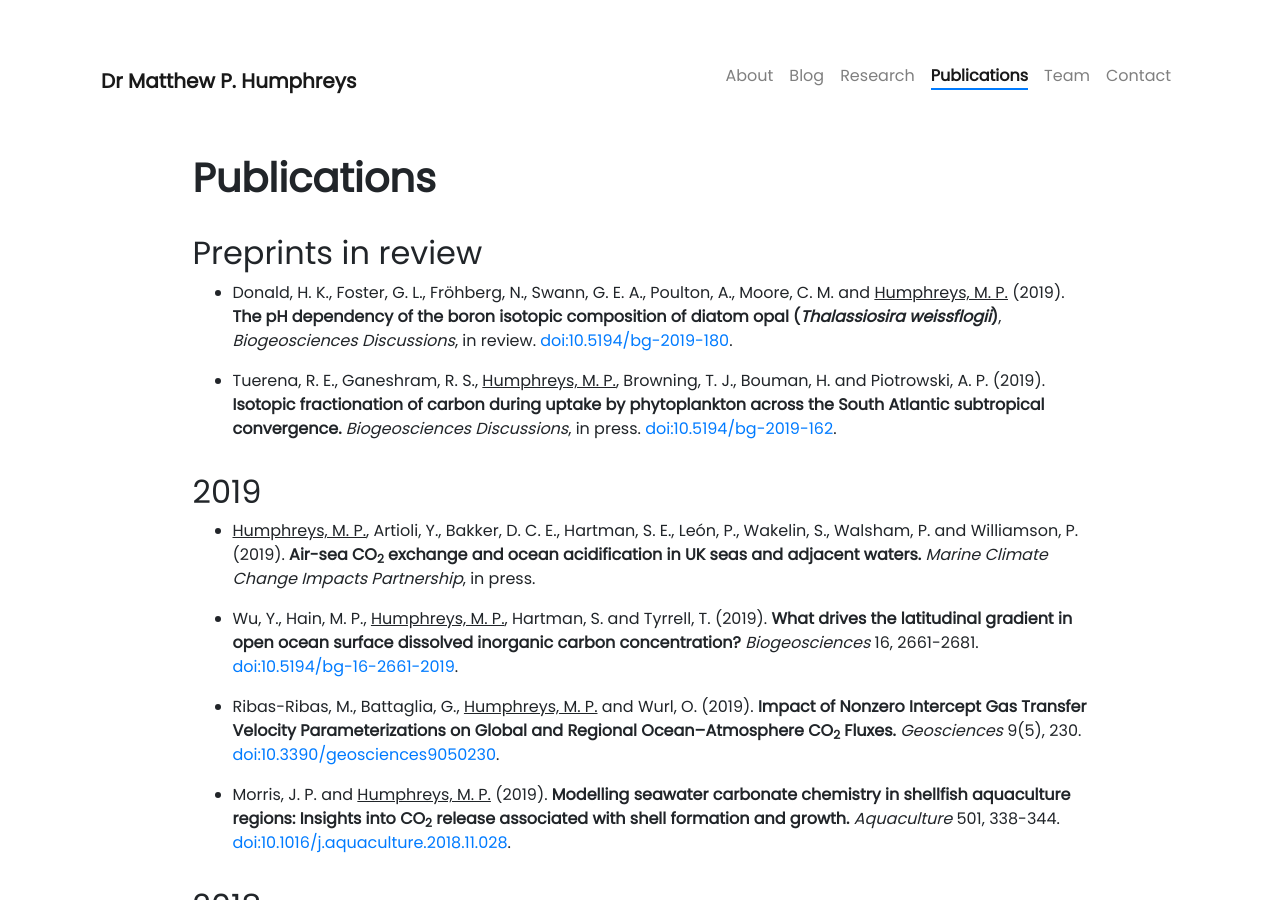
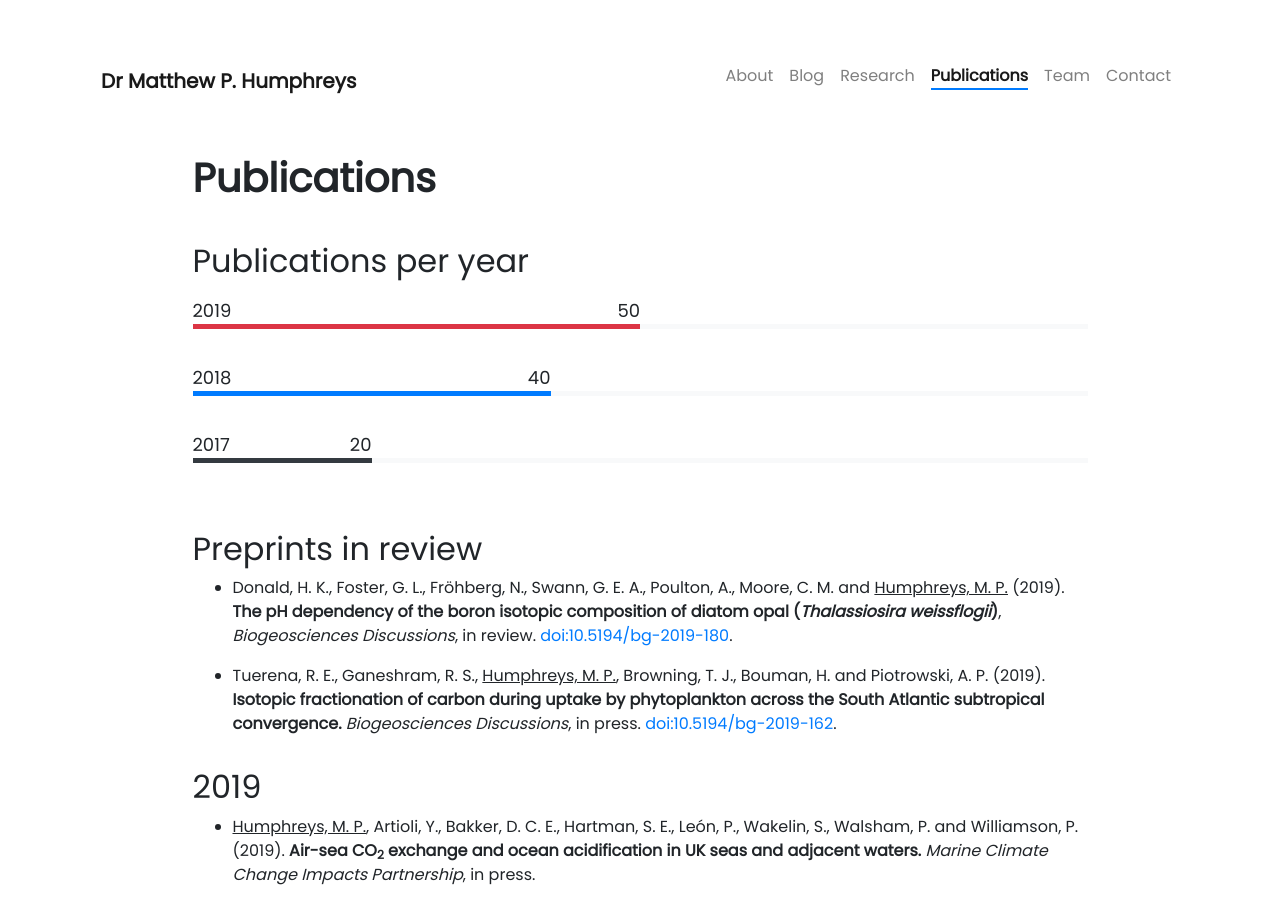
Before and after one commit to mvdh7/mvdh7.github.io, a Jekyll site: the page built from pages/publications.md, in a window 1280 px wide and 900 px high. Built offline with Jekyll 4.4.1, drawn with Linux system fonts in a browser that asks for light colours; nearby versions of some CDN libraries; comment, search, counter and statistics services are not loaded.

Commit message:
Try out pubs sliders

```diff
--- /dev/null
+++ b/_data/pubs-per-year.yml
@@ -0,0 +1,11 @@
+- name: 2019
+  percentage: 50
+  color: danger
+
+- name: 2018
+  percentage: 40
+  color:
+
+- name: 2017
+  percentage: 20
+  color: dark
--- /dev/null
+++ b/_includes/pubs.html
@@ -0,0 +1,11 @@
+<div class="col-lg">
+  <h2 class="mb-3">{{ include.title }}</h2>
+    {% for skill in include.source %}
+      <div class="skill">
+        <p>{{ skill.name }}</p>
+        <div class="skill-bar skill-bar-{{ skill.color }} skill-{{ skill.percentage }} wow animated slideInLeft" data-wow-delay="{{ forloop.index | divided_by: 20.0 }}">
+          <span>{{ skill.percentage }}</span>
+        </div>
+      </div>
+    {% endfor %}
+</div>
--- a/pages/publications.md
+++ b/pages/publications.md
@@ -6,6 +6,10 @@ weight: 4
 ---
 
 # **Publications**
+
+<div class="row">
+{% include pubs.html title="Publications per year" source=site.data.pubs-per-year %}
+</div>
 
 ## Preprints in review
 
```
